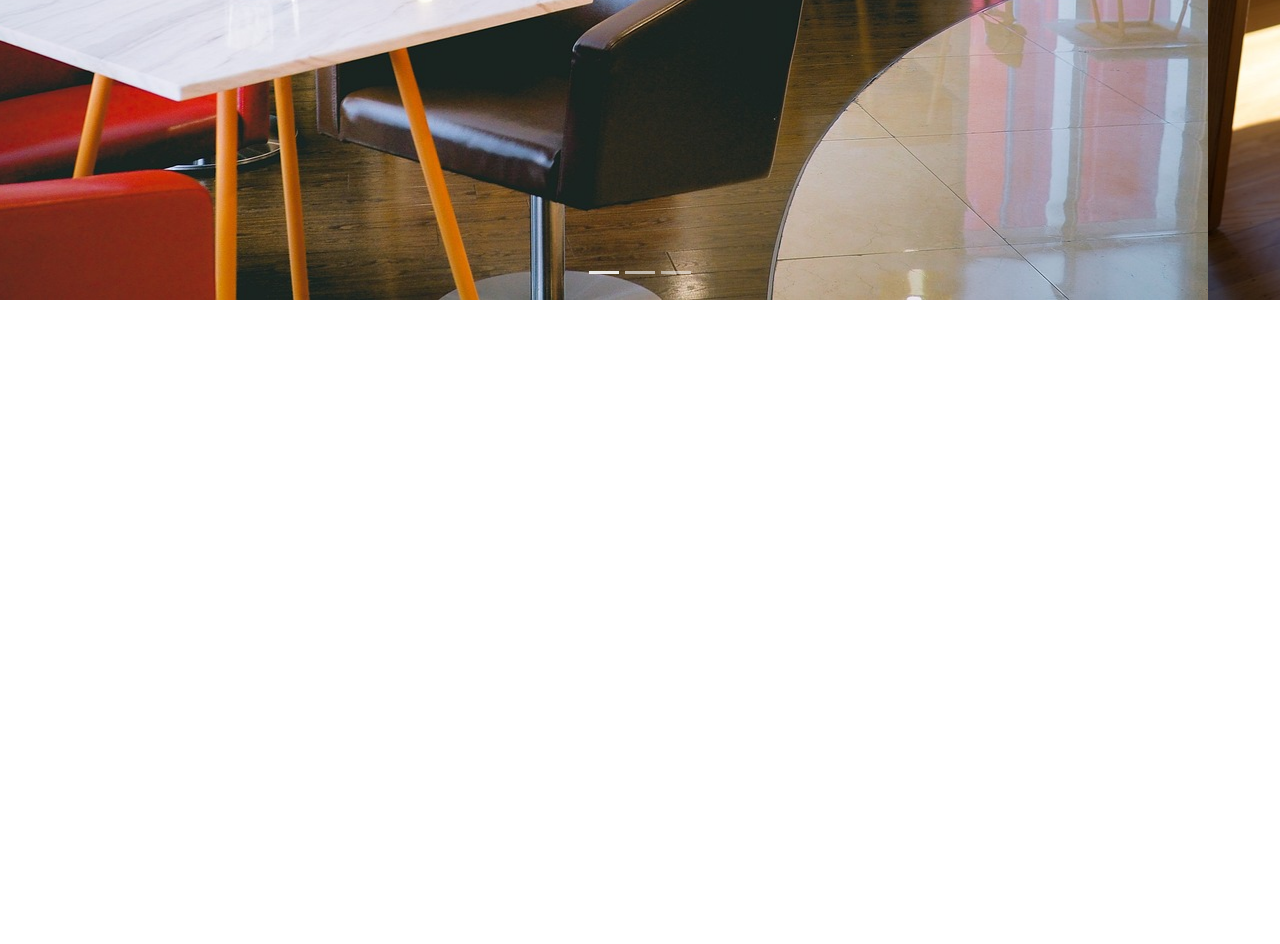
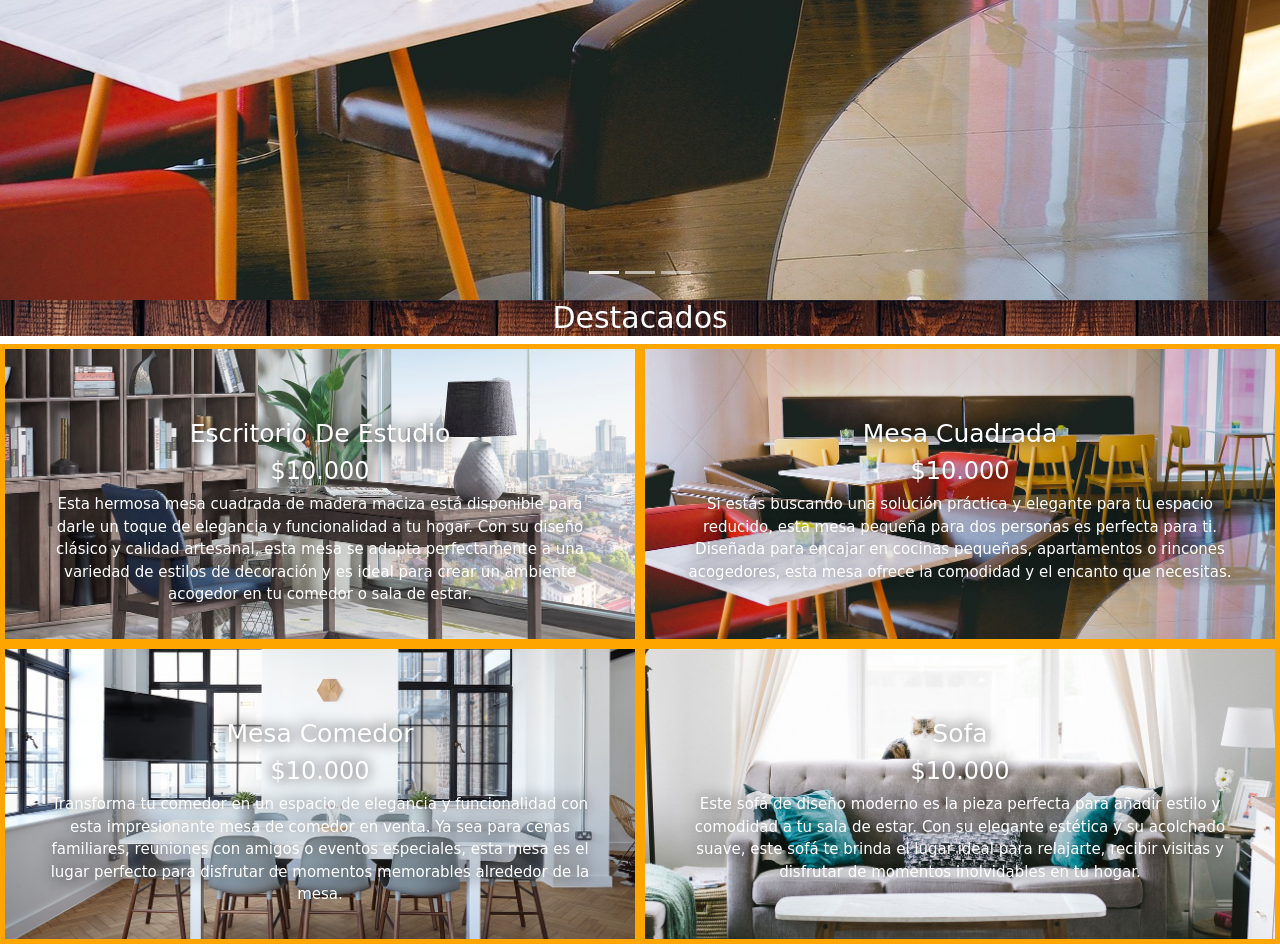
Before and after one commit to Ismacisnero97/Todo-Madera, a plain HTML site: page index.html in a window 1280 px wide. Shown: the part 617-1561 px from the top of the page. Before the commit the page ends 917 px from the top, so only its background shows below. Drawn offline with nearby package versions, Linux system fonts and the light colour scheme; a web font is replaced by a local one.

Commit message:
ingreso destacados

```diff
--- a/index.html
+++ b/index.html
@@ -74,6 +74,39 @@
         </button>
     </div>
     <!-- fin carrousel -->
+    <h2>destacados</h2>
+    <div class="container-fluid">
+        <div class="row">
+            <div class="item1 item col-sm-6 col-md-6">
+                <div class="textdestacado">
+                    <h3>escritorio de estudio</h3>
+                    <h4>$10.000</h4>
+                    <p>Esta hermosa mesa cuadrada de madera maciza está disponible para darle un toque de elegancia y funcionalidad a tu hogar. Con su diseño clásico y calidad artesanal, esta mesa se adapta perfectamente a una variedad de estilos de decoración y es ideal para crear un ambiente acogedor en tu comedor o sala de estar.</p>
+                </div>
+            </div>
+            <div class="item2 item col-sm-6 col-md-6">
+                <div class="textdestacado">
+                    <h3>mesa cuadrada</h3>
+                    <h4>$10.000</h4>
+                    <p>Si estás buscando una solución práctica y elegante para tu espacio reducido, esta mesa pequeña para dos personas es perfecta para ti. Diseñada para encajar en cocinas pequeñas, apartamentos o rincones acogedores, esta mesa ofrece la comodidad y el encanto que necesitas.</p>
+                </div>
+            </div>
+            <div class="item3 item col-sm-6 col-md-6">
+                <div class="textdestacado">
+                    <h3>mesa comedor</h3>
+                    <h4>$10.000</h4>
+                    <p>Transforma tu comedor en un espacio de elegancia y funcionalidad con esta impresionante mesa de comedor en venta. Ya sea para cenas familiares, reuniones con amigos o eventos especiales, esta mesa es el lugar perfecto para disfrutar de momentos memorables alrededor de la mesa.</p>
+                </div>
+            </div>
+            <div class="item4 item col-sm-6 col-md-6">
+                <div class="textdestacado">
+                    <h3>sofa</h3>
+                    <h4>$10.000</h4>
+                    <p>Este sofá de diseño moderno es la pieza perfecta para añadir estilo y comodidad a tu sala de estar. Con su elegante estética y su acolchado suave, este sofá te brinda el lugar ideal para relajarte, recibir visitas y disfrutar de momentos inolvidables en tu hogar.</p>
+                </div>
+            </div>
+        </div>
+    </div>
 
 
     <script src="https://cdn.jsdelivr.net/npm/bootstrap@5.3.2/dist/js/bootstrap.bundle.min.js"
--- a/style/style.css
+++ b/style/style.css
@@ -1,7 +1,18 @@
+@import url('https://fonts.googleapis.com/css2?family=Edu+TAS+Beginner&family=Roboto+Slab:wght@200&display=swap');
+
+/* font-family: 'Edu TAS Beginner', cursive;
+font-family: 'Roboto Slab', serif; */
+
 *{
     margin: 0;
     padding: 0;
     box-sizing: border-box;
+    font-family: 'Edu TAS Beginner', cursive;
+}
+
+.collapse{
+    display: flex;
+    justify-content: flex-end;
 }
 
 .navbar{
@@ -20,4 +31,61 @@
 .nav-link{
     padding-left: 25px;
     text-transform: capitalize;
+    font-size: 20px;
 }
+
+h2{
+    background-image: url(../img/fondo1.jpg);
+    font-size: 30px;
+    text-align: center;
+    text-transform: capitalize;
+    color: #fff;
+}
+
+.item{
+    height: 300px;
+    border: 5px solid orange;
+}
+
+.item1{
+    background-image: url(../img/escritoriosilla.jpg);
+    background-size: cover;
+    background-position: center;
+}
+
+.item2{
+    background-image: url(../img/mesacuadrada.jpg);
+    background-size: cover;
+    background-position: center;
+}
+
+.item3{
+    background-image: url(../img/sillamesa.jpg);
+    background-size: cover;
+    background-position: center;
+}
+
+.item4{
+    background-image: url(../img/sofa.jpg);
+    background-size: cover;
+    background-position: center;
+}
+
+h3{
+    font-size: 25px;
+    text-transform: capitalize
+}
+
+.textdestacado{
+    margin: 20px;
+    padding-top: 50px;
+    color: #fff;
+    text-shadow: 0px 0px 15px black;
+    text-align: center;
+    font-size: 15px;
+    transition: all 0.9s;
+}
+
+.textdestacado:hover{
+    transform: scale(1.1);
+}
```
